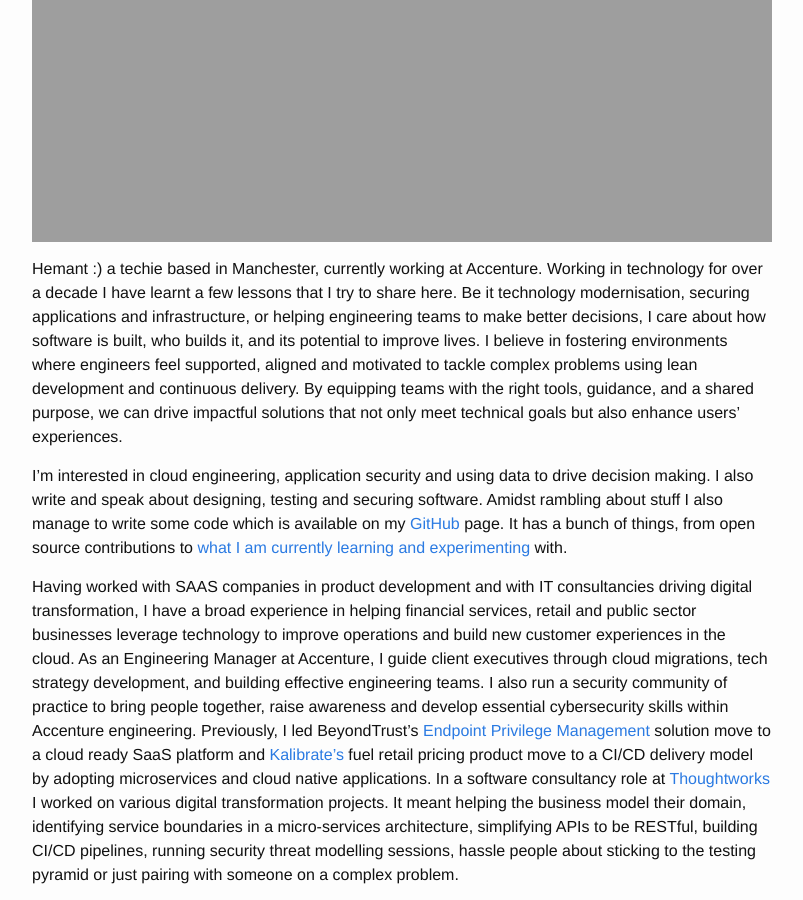
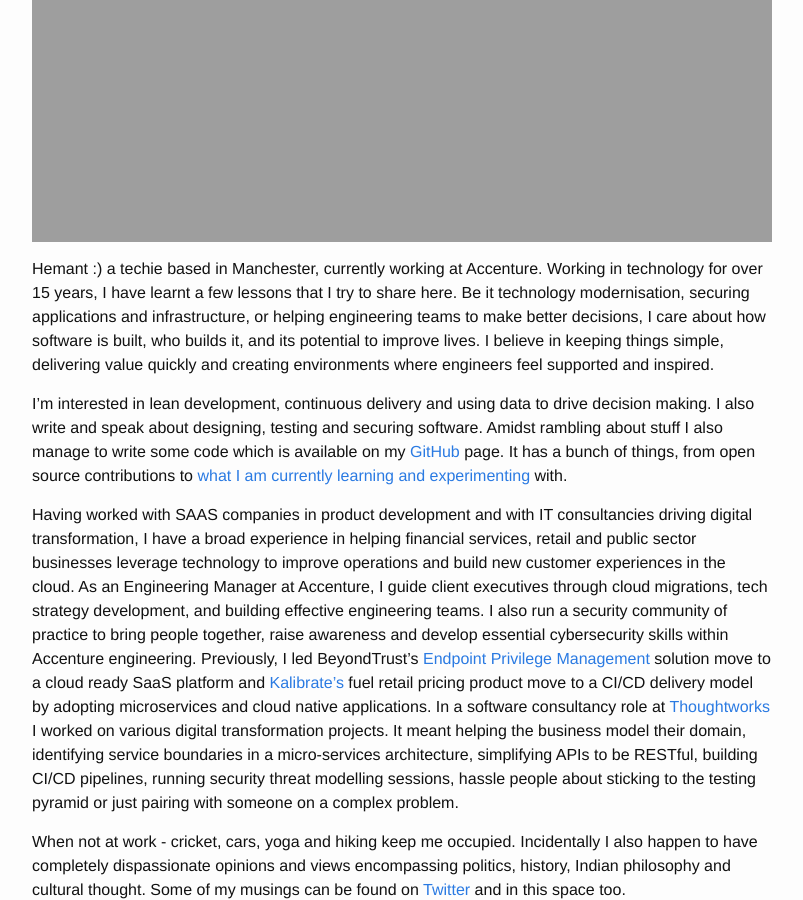
Before and after one commit to hemantksingh/hemantksingh.github.io, a Jekyll site: the page built from about.md, in a window 1280 px wide and 900 px high, scrolled down 552 px. Shown: the whole window, without its empty margins (238-1041 px from the left). Built offline with Jekyll 4.4.1, drawn with Linux system fonts in a browser that asks for light colours.

Commit message:
Simplify

```diff
--- a/about.md
+++ b/about.md
@@ -7,10 +7,10 @@
 
 <img src="{{ site.url }}/assets/hk-snowden-peak.jpg" title="Snowden peak" width="750" height="400"/>
 
-Hemant :) a techie based in Manchester, currently working at Accenture. Working in technology for over a decade I have learnt a few lessons that I try to share here. Be it technology modernisation, securing applications and infrastructure, or helping engineering teams to make better decisions, I care about how software is built, who builds it, and its potential to improve lives. I believe in fostering environments where engineers feel supported, aligned and motivated to tackle complex problems using lean development and continuous delivery. By equipping teams with the right tools, guidance, and a shared purpose, we can drive impactful solutions that not only meet technical goals but also enhance users' experiences.
+Hemant :) a techie based in Manchester, currently working at Accenture. Working in technology for over 15 years, I have learnt a few lessons that I try to share here. Be it technology modernisation, securing applications and infrastructure, or helping engineering teams to make better decisions, I care about how software is built, who builds it, and its potential to improve lives. I believe in keeping things simple, delivering value quickly and creating environments where engineers feel supported and inspired.
 
-I'm interested in cloud engineering, application security and using data to drive decision making. I also write and speak about designing, testing and securing software. Amidst rambling about stuff I also manage to write some code which is available on my [GitHub](https://github.com/hemantksingh) page. It has a bunch of things, from open source contributions to [what I am currently learning and experimenting](https://github.com/hemantksingh/messup-learn) with.
+I'm interested in lean development, continuous delivery and using data to drive decision making. I also write and speak about designing, testing and securing software. Amidst rambling about stuff I also manage to write some code which is available on my [GitHub](https://github.com/hemantksingh) page. It has a bunch of things, from open source contributions to [what I am currently learning and experimenting](https://github.com/hemantksingh/messup-learn) with.
 
-Having worked with SAAS companies in product development and with IT consultancies driving digital transformation, I have a broad experience in helping financial services, retail and public sector businesses leverage technology to improve operations and build new customer experiences in the cloud. As an Engineering Manager at Accenture,  I guide client executives through cloud migrations, tech strategy development, and building effective engineering teams. I also run a security community of practice to bring people together, raise awareness and develop essential cybersecurity skills within Accenture engineering. Previously, I led BeyondTrust's [Endpoint Privilege Management](https://www.beyondtrust.com/solutions) solution move to a cloud ready SaaS platform and [Kalibrate's](https://www.kalibrate.com) fuel retail pricing product move to a CI/CD delivery model by adopting microservices and cloud native applications. In a software consultancy role at [Thoughtworks](https://thoughtworks.com) I worked on various digital transformation projects. It meant helping the business model their domain, identifying service boundaries in a micro-services architecture, simplifying APIs to be RESTful, building CI/CD pipelines, running security threat modelling sessions, hassle people about sticking to the testing pyramid or just pairing with someone on a complex problem.
+Having worked with SAAS companies in product development and with IT consultancies driving digital transformation, I have a broad experience in helping financial services, retail and public sector businesses leverage technology to improve operations and build new customer experiences in the cloud. As an Engineering Manager at Accenture,  I guide client executives through cloud migrations, tech strategy development, and building effective engineering teams. I also run a security community of practice to bring people together, raise awareness and develop essential cybersecurity skills within Accenture engineering. Previously, I led BeyondTrust's [Endpoint Privilege Management](https://www.beyondtrust.com/solutions?ref=hemantkumar.net) solution move to a cloud ready SaaS platform and [Kalibrate's](https://www.kalibrate.com?ref=hemantkumar.net) fuel retail pricing product move to a CI/CD delivery model by adopting microservices and cloud native applications. In a software consultancy role at [Thoughtworks](https://thoughtworks.com?ref=hemantkumar.net) I worked on various digital transformation projects. It meant helping the business model their domain, identifying service boundaries in a micro-services architecture, simplifying APIs to be RESTful, building CI/CD pipelines, running security threat modelling sessions, hassle people about sticking to the testing pyramid or just pairing with someone on a complex problem.
 
 When not at work - cricket, cars, yoga and hiking keep me occupied. Incidentally I also happen to have completely dispassionate opinions and views encompassing politics, history, Indian philosophy and cultural thought. Some of my musings can be found on [Twitter](https://twitter.com/_hemantksingh) and in this space too.
```
